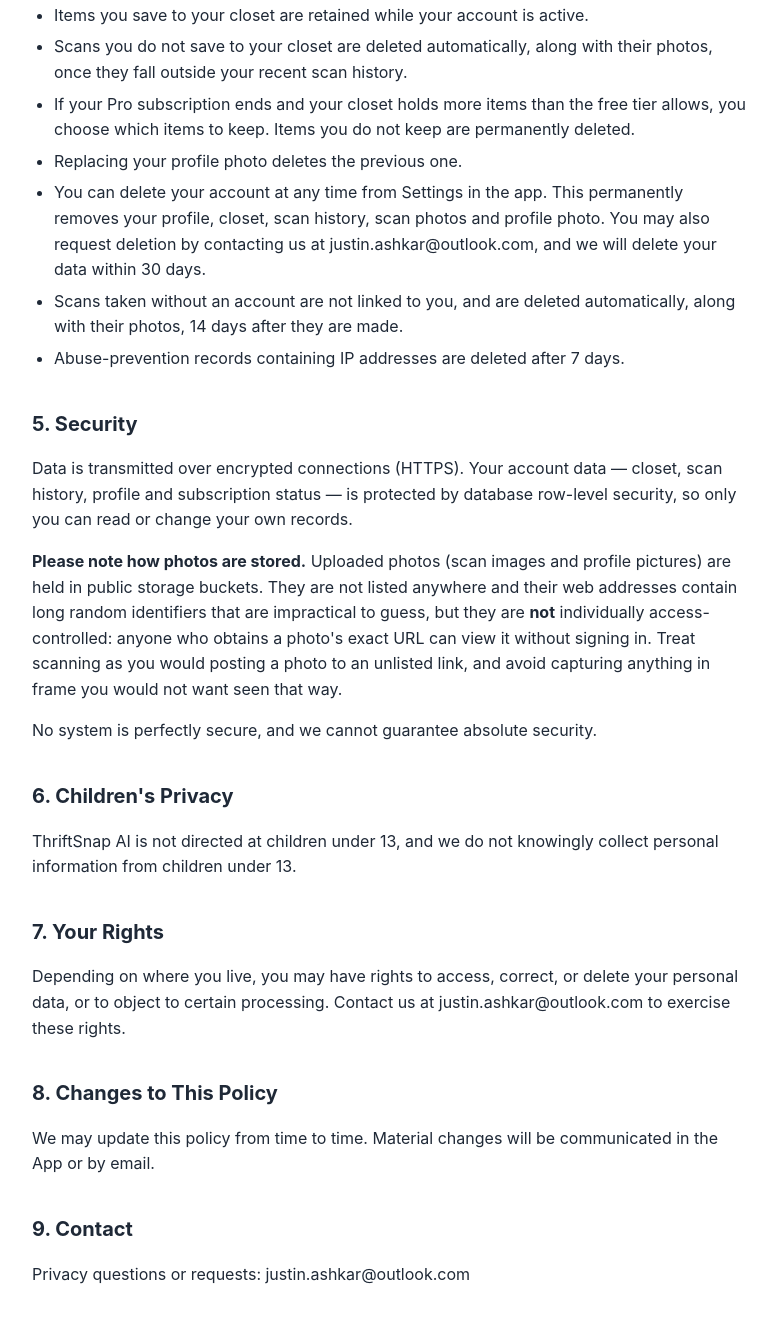
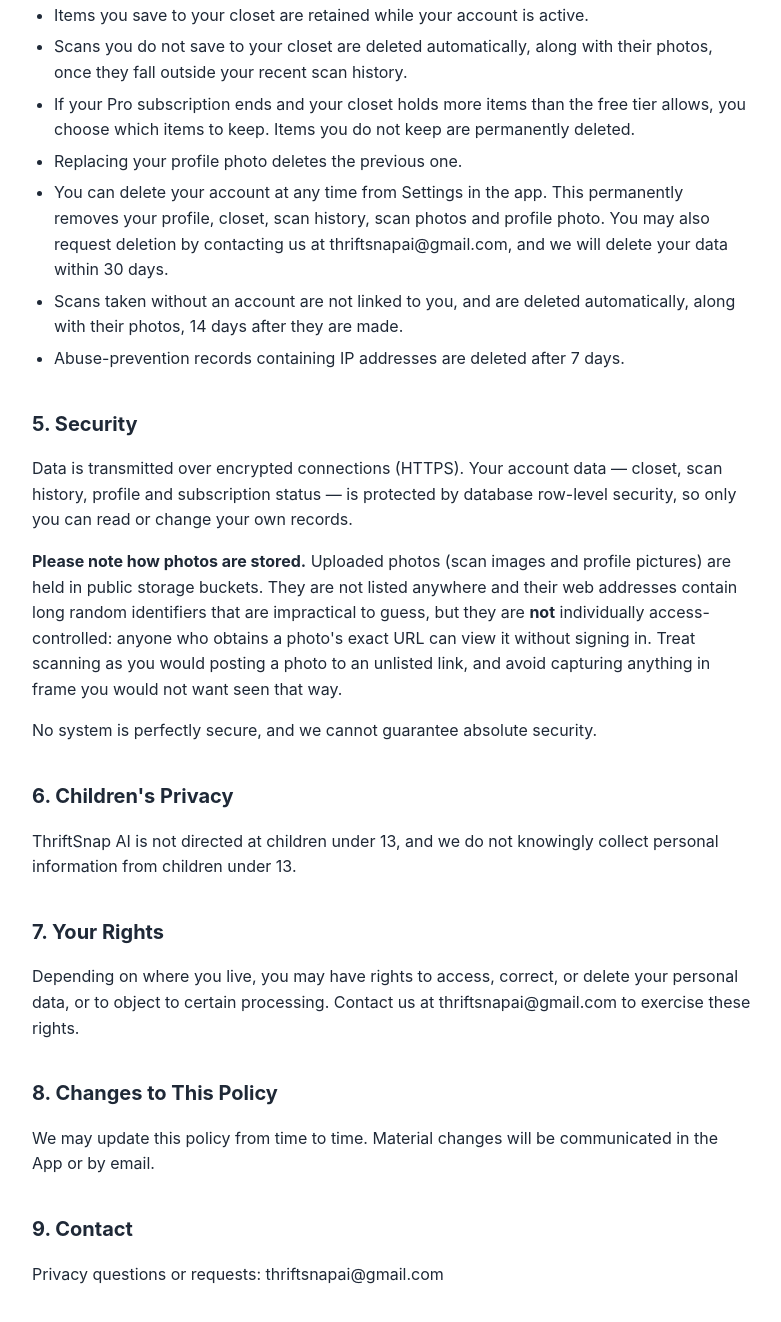
Before and after one commit to ThriftSnap/thriftsnap-legal, a plain HTML site: page privacy.html in a window 1280 px wide. Shown: the part 1942-3264 px from the top of the page, without its empty margins (248-1029 px from the left). Drawn offline with Linux system fonts and the light colour scheme.

Commit message:
Use thriftsnapai@gmail.com as the contact address

```diff
--- a/privacy.html
+++ b/privacy.html
@@ -52,7 +52,7 @@
 <table><thead><tr><th>Service</th><th>What is shared</th><th>Why</th></tr></thead><tbody><tr><td>Supabase</td><td>Photos, account info, profile, scan/closet data</td><td>Database, storage, and login infrastructure</td></tr><tr><td>Anthropic (Claude AI)</td><td>Your item photo, and the tag close-up if you take one</td><td>AI identification and price estimation</td></tr><tr><td>eBay (Browse API)</td><td>Text search queries derived from your scans — never your photos or identity</td><td>Finding comparable listings for price estimates</td></tr><tr><td>Frankfurter (exchange rates)</td><td>Currency codes only (e.g. "USD to GBP") — no personal data</td><td>Converting displayed prices into your chosen currency</td></tr><tr><td>Apple</td><td>Subscription purchases</td><td>Payment processing</td></tr><tr><td>RevenueCat</td><td>An anonymous account identifier and your subscription status — never your email, photos or closet</td><td>Managing subscriptions and unlocking Pro features</td></tr></tbody></table>
 <p>Each of these providers has its own privacy policy governing their handling of data.</p>
 <h2>4. Data Retention and Deletion</h2>
-<ul><li>Items you save to your closet are retained while your account is active.</li><li>Scans you do not save to your closet are deleted automatically, along with their photos, once they fall outside your recent scan history.</li><li>If your Pro subscription ends and your closet holds more items than the free tier allows, you choose which items to keep. Items you do not keep are permanently deleted.</li><li>Replacing your profile photo deletes the previous one.</li><li>You can delete your account at any time from Settings in the app. This permanently removes your profile, closet, scan history, scan photos and profile photo. You may also request deletion by contacting us at justin.ashkar@outlook.com, and we will delete your data within 30 days.</li><li>Scans taken without an account are not linked to you, and are deleted automatically, along with their photos, 14 days after they are made.</li><li>Abuse-prevention records containing IP addresses are deleted after 7 days.</li></ul>
+<ul><li>Items you save to your closet are retained while your account is active.</li><li>Scans you do not save to your closet are deleted automatically, along with their photos, once they fall outside your recent scan history.</li><li>If your Pro subscription ends and your closet holds more items than the free tier allows, you choose which items to keep. Items you do not keep are permanently deleted.</li><li>Replacing your profile photo deletes the previous one.</li><li>You can delete your account at any time from Settings in the app. This permanently removes your profile, closet, scan history, scan photos and profile photo. You may also request deletion by contacting us at thriftsnapai@gmail.com, and we will delete your data within 30 days.</li><li>Scans taken without an account are not linked to you, and are deleted automatically, along with their photos, 14 days after they are made.</li><li>Abuse-prevention records containing IP addresses are deleted after 7 days.</li></ul>
 <h2>5. Security</h2>
 <p>Data is transmitted over encrypted connections (HTTPS). Your account data — closet, scan history, profile and subscription status — is protected by database row-level security, so only you can read or change your own records.</p>
 <p><strong>Please note how photos are stored.</strong> Uploaded photos (scan images and profile pictures) are held in public storage buckets. They are not listed anywhere and their web addresses contain long random identifiers that are impractical to guess, but they are <strong>not</strong> individually access-controlled: anyone who obtains a photo's exact URL can view it without signing in. Treat scanning as you would posting a photo to an unlisted link, and avoid capturing anything in frame you would not want seen that way.</p>
@@ -60,10 +60,10 @@
 <h2>6. Children's Privacy</h2>
 <p>ThriftSnap AI is not directed at children under 13, and we do not knowingly collect personal information from children under 13.</p>
 <h2>7. Your Rights</h2>
-<p>Depending on where you live, you may have rights to access, correct, or delete your personal data, or to object to certain processing. Contact us at justin.ashkar@outlook.com to exercise these rights.</p>
+<p>Depending on where you live, you may have rights to access, correct, or delete your personal data, or to object to certain processing. Contact us at thriftsnapai@gmail.com to exercise these rights.</p>
 <h2>8. Changes to This Policy</h2>
 <p>We may update this policy from time to time. Material changes will be communicated in the App or by email.</p>
 <h2>9. Contact</h2>
-<p>Privacy questions or requests: justin.ashkar@outlook.com</p>
+<p>Privacy questions or requests: thriftsnapai@gmail.com</p>
 </body>
 </html>
```
Also changed, not shown: confirmed.html (+1 -1 lines), index.html (+1 -1 lines), terms.html (+1 -1 lines).
